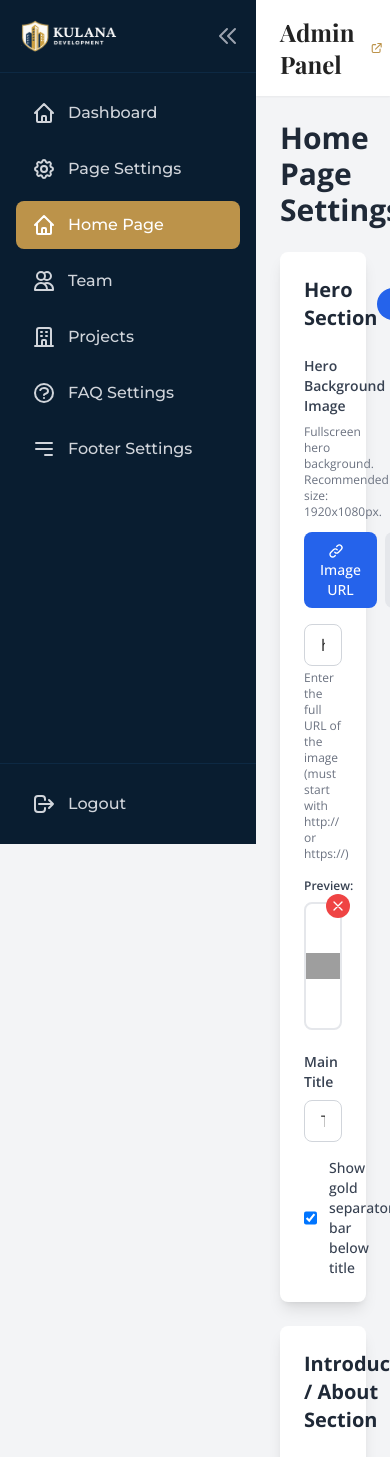
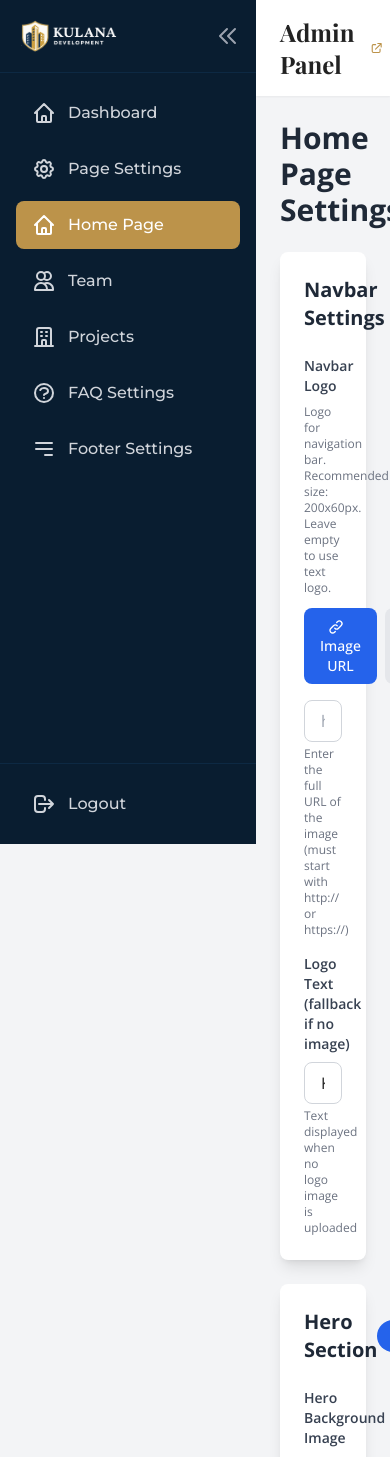
Before and after one commit to minproducer/kulanalandingpage, a React (Vite) app: page /admin/home in a window 390 px wide. Shown: the top 1457 px of the page. Built offline with nearby package versions, Linux system fonts and the light colour scheme; no server answers; grey boxes are pictures that could not be loaded.

Commit message:
Add navbar logo management to HomeSettings with dynamic loading from API

```diff
--- a/api/reset-password-tool.html
+++ b/api/reset-password-tool.html
@@ -301,7 +301,7 @@
 
             try {
                 // Call the hash generation API first
-                const hashResponse = await fetch('http://localhost/kulana-api/endpoints/hash-password.php', {
+                const hashResponse = await fetch('https://kulanadevelopment.com/api/endpoints/hash-password.php', {
                     method: 'POST',
                     headers: {
                         'Content-Type': 'application/json',
@@ -316,7 +316,7 @@
                 }
 
                 // Now reset the password
-                const resetResponse = await fetch('http://localhost/kulana-api/endpoints/reset-password.php', {
+                const resetResponse = await fetch('https://kulanadevelopment.com/api/endpoints/reset-password.php', {
                     method: 'POST',
                     headers: {
                         'Content-Type': 'application/json',
@@ -369,7 +369,7 @@
 
             try {
                 // Generate hash
-                const response = await fetch('http://localhost/kulana-api/endpoints/hash-password.php', {
+                const response = await fetch('https://kulanadevelopment.com/api/endpoints/hash-password.php', {
                     method: 'POST',
                     headers: {
                         'Content-Type': 'application/json',
--- a/src/admin/pages/HomeSettings.tsx
+++ b/src/admin/pages/HomeSettings.tsx
@@ -14,6 +14,10 @@ interface ContentSection {
 }
 
 interface HomeConfig {
+  navbar?: {
+    logoUrl: string;
+    logoText: string;
+  };
   hero: {
     enabled: boolean;
     backgroundImage: string;
@@ -29,6 +33,10 @@ interface HomeConfig {
 
 const HomeSettings = () => {
   const [config, setConfig] = useState<HomeConfig>({
+    navbar: {
+      logoUrl: '',
+      logoText: 'KULANA',
+    },
     hero: {
       enabled: true,
       backgroundImage: 'https://images.unsplash.com/photo-1545324418-cc1a3fa10c00?auto=format&fit=crop&w=1920&q=80',
@@ -199,6 +207,50 @@ const HomeSettings = () => {
           )}
           {saving ? 'Saving...' : 'Save All Changes'}
         </button>
+      </div>
+
+      {/* Navbar Settings */}
+      <div className="bg-white rounded-lg shadow-lg p-6">
+        <h2 className="text-xl font-bold text-gray-800 mb-6">Navbar Settings</h2>
+        <div className="space-y-4">
+          <ImageUploadField
+            label="Navbar Logo"
+            value={config.navbar?.logoUrl || ''}
+            onChange={(url) => setConfig(prev => ({
+              ...prev,
+              navbar: {
+                ...prev.navbar,
+                logoUrl: url,
+                logoText: prev.navbar?.logoText || 'KULANA'
+              }
+            }))}
+            disabled={saving}
+            description="Logo for navigation bar. Recommended size: 200x60px. Leave empty to use text logo."
+          />
+
+          <div>
+            <label className="block text-sm font-semibold text-gray-700 mb-2">
+              Logo Text (fallback if no image)
+            </label>
+            <input
+              type="text"
+              value={config.navbar?.logoText || 'KULANA'}
+              onChange={(e) => setConfig(prev => ({
+                ...prev,
+                navbar: {
+                  ...prev.navbar,
+                  logoUrl: prev.navbar?.logoUrl || '',
+                  logoText: e.target.value
+                }
+              }))}
+              className="w-full px-4 py-2 border border-gray-300 rounded-lg focus:ring-2 focus:ring-blue-500 focus:border-blue-500"
+              placeholder="KULANA"
+            />
+            <p className="text-xs text-gray-500 mt-1">
+              Text displayed when no logo image is uploaded
+            </p>
+          </div>
+        </div>
       </div>
 
       {/* Hero Section Settings */}
--- a/src/components/Navbar.tsx
+++ b/src/components/Navbar.tsx
@@ -9,6 +9,11 @@ interface PageSettings {
   faq: boolean;
 }
 
+interface NavbarConfig {
+  logoUrl?: string;
+  logoText?: string;
+}
+
 const Navbar = () => {
   const [isOpen, setIsOpen] = useState(false);
   const [scrolled, setScrolled] = useState(false);
@@ -17,6 +22,10 @@ const Navbar = () => {
     team: true,
     projects: true,
     faq: true,
+  });
+  const [navbarConfig, setNavbarConfig] = useState<NavbarConfig>({
+    logoUrl: '',
+    logoText: 'KULANA',
   });
   const location = useLocation();
 
@@ -43,6 +52,20 @@ const Navbar = () => {
     fetchPageSettings();
   }, []);
 
+  useEffect(() => {
+    const fetchNavbarConfig = async () => {
+      try {
+        const response = await apiService.getConfig('home');
+        if (response.data?.value?.navbar) {
+          setNavbarConfig(response.data.value.navbar);
+        }
+      } catch (error) {
+        console.error('Error fetching navbar config:', error);
+      }
+    };
+    fetchNavbarConfig();
+  }, []);
+
   const allNavItems = [
     { name: 'Home', path: '/', key: 'home' as keyof PageSettings },
     { name: 'Projects', path: '/projects', key: 'projects' as keyof PageSettings },
@@ -63,11 +86,25 @@ const Navbar = () => {
         <div className="flex justify-between items-center h-20">
           {/* Logo */}
           <Link to="/" className="flex items-center group">
-            <img
-              src="/kulana-logo.png"
-              alt="Kulana Development"
-              className="h-14 md:h-16 lg:h-18 w-auto"
-            />
+            {navbarConfig.logoUrl ? (
+              <img
+                src={navbarConfig.logoUrl}
+                alt={navbarConfig.logoText || 'Kulana Development'}
+                className="h-14 md:h-16 lg:h-18 w-auto"
+                onError={(e) => {
+                  // Fallback to text if image fails to load
+                  e.currentTarget.style.display = 'none';
+                  const textSpan = e.currentTarget.nextElementSibling as HTMLElement;
+                  if (textSpan) textSpan.style.display = 'block';
+                }}
+              />
+            ) : null}
+            <span
+              className="text-2xl font-bold text-white tracking-wider"
+              style={{ display: navbarConfig.logoUrl ? 'none' : 'block' }}
+            >
+              {navbarConfig.logoText || 'KULANA'}
+            </span>
           </Link>
 
           {/* Desktop Menu */}
```
